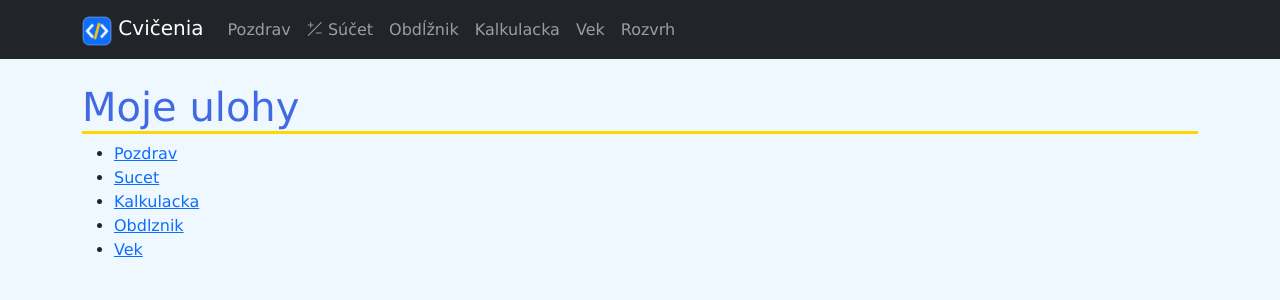
After one commit to Sam-create512/Django2, a Django app: page /ulohy/ in a window 1280 px wide. The commit adds this page. Shown: the top 300 px of the page. Run offline with Django 5.2, Linux system fonts and the light colour scheme.

Commit message:
add base etc

```diff
--- a/cvicenia/domace/urls.py
+++ b/cvicenia/domace/urls.py
@@ -2,7 +2,7 @@ from django.urls import path
 from . import views
 
 urlpatterns = [
-    path('', views.index, name='index'),
+    path('', views.index_domace, name='index_domace'),
     path('vizitka/', views.du2_vizitka, name='vizitka'),
     path('teplota/', views.du3_teplota, name='teplota'),
 ]
--- a/cvicenia/domace/views.py
+++ b/cvicenia/domace/views.py
@@ -1,6 +1,6 @@
 from django.shortcuts import render
 
-def index(request):
+def index_domace(request):
     text = "Toto je moja stranka s domacimi ulohami."
     return render(request, "domace/index.html", {"text": text})
 
--- /dev/null
+++ b/cvicenia/ulohy/static/ulohy/style.css
@@ -0,0 +1,9 @@
+body {
+    background-color: aliceblue;
+    font-family: Verdana, Geneva, Tahoma, sans-serif;
+}
+
+h1{
+    color: royalblue;
+    border-bottom: 3px solid gold;
+}
--- /dev/null
+++ b/cvicenia/ulohy/templates/ulohy/base.html
@@ -0,0 +1,39 @@
+{% load static %}
+<!doctype html>
+<html lang="sk">
+<head>
+  <meta charset="utf-8">
+  <meta name="viewport" content="width=device-width, initial-scale=1">
+  <title>{% block titulok %}Cvičenia{% endblock %}</title>
+  <link href="https://cdn.jsdelivr.net/npm/bootstrap@5.3.9/dist/css/bootstrap.min.css" rel="stylesheet" integrity="sha384-yEPZ7jP9S0QKiUQ0m3jjsO4ProIW7wvR9gXkI7JOGa2XVsw53Yke2bsdkBbjmmiX" crossorigin="anonymous">
+  <link href="https://cdn.jsdelivr.net/npm/bootstrap-icons@1.13.2/font/bootstrap-icons.min.css" rel="stylesheet">
+  <link href="{% static 'ulohy/style.css' %}" rel="stylesheet">
+</head>
+<body>
+  <nav class="navbar navbar-expand-lg bg-dark mb-4" data-bs-theme="dark">
+    <div class="container" >
+      <a class="navbar-brand" href="{% url 'index' %}">
+        <img src="{% static 'ulohy/img/logo.png' %}" alt="" width="30" height="30" class="d-inline-block align-text-top">
+        Cvičenia
+      </a>
+      <button class="navbar-toggler" type="button" data-bs-toggle="collapse" data-bs-target="#menu" aria-controls="menu" aria-expanded="false" aria-label="Zobraziť menu">
+        <span class="navbar-toggler-icon"></span>
+      </button>
+      <div class="collapse navbar-collapse" id="menu">
+        <div class="navbar-nav">
+          <a class="nav-link" href="{% url 'pozdrav' %}">Pozdrav</a>
+          <a class="nav-link" href="{% url 'sucet' %}"><i class="bi bi-plus-slash-minus"></i> Súčet</a>
+          <a class="nav-link" href="{% url 'obdlznik' %}">Obdĺžnik</a>
+          <a class="nav-link" href="{% url 'kalkulacka'%}">Kalkulacka</a>
+          <a class="nav-link" href="{% url 'vek'%}">Vek</a>
+          <a class="nav-link" href="{% url 'rozvrh' %}">Rozvrh</a>
+        </div>
+      </div>
+    </div>
+  </nav>
+  <main class="container">
+    {% block obsah %}{% endblock %}
+  </main>
+  <script src="https://cdn.jsdelivr.net/npm/bootstrap@5.3.9/dist/js/bootstrap.bundle.min.js" integrity="sha384-WyOxWvTyr1QaMPfiPJSv76iReVthorl5uWlFtZPyK0IEB0hGzo9y5Bp9mYanr8Bu" crossorigin="anonymous"></script>
+</body>
+</html>
--- /dev/null
+++ b/cvicenia/ulohy/templates/ulohy/index.html
@@ -0,0 +1,16 @@
+{% extends "ulohy/base.html" %}
+
+{% block titulok %}Moje ulohy{% endblock %}
+
+{% block obsah %}
+<h1>Moje ulohy</h1>
+
+<ul>
+    <li><a href="{% url 'pozdrav'%}">Pozdrav</a></li>
+    <li><a href="{% url 'sucet'%}">Sucet</a></li>
+    <li><a href="{% url 'kalkulacka'%}">Kalkulacka</a></li>
+    <li><a href="{% url 'obdlznik'%}">Obdlznik</a></li>
+    <li><a href="{% url 'vek'%}">Vek</a></li>
+</ul>
+
+{% endblock %}
--- a/cvicenia/ulohy/templates/ulohy/kalkulacka.html
+++ b/cvicenia/ulohy/templates/ulohy/kalkulacka.html
@@ -1,3 +1,8 @@
+{% extends "ulohy/base.html" %}
+
+{% block titulok %}Kalkulacka{% endblock %}
+
+{% block obsah %}
 <h1>Kalkulacka</h1>
 <form method="post">
     {% csrf_token %}
@@ -15,3 +20,4 @@
 {% if vysledok is not None %}
     <p>Výsledok: {{ vysledok }}</p>
 {% endif %}
+{% endblock %}
--- a/cvicenia/ulohy/templates/ulohy/pozdrav.html
+++ b/cvicenia/ulohy/templates/ulohy/pozdrav.html
@@ -1,3 +1,8 @@
+{% extends "ulohy/base.html" %}
+
+{% block titulok %}Pozdrav{% endblock %}
+
+{% block obsah %}
 <h1>Pozdrav</h1>
 <form method="get">
     <label for="meno">Meno:</label>
@@ -8,3 +13,4 @@
 {% if meno %}
     <p>Ahoj, {{ meno }}!</p>
 {% endif %}
+{% endblock %}
--- a/cvicenia/ulohy/templates/ulohy/sucet.html
+++ b/cvicenia/ulohy/templates/ulohy/sucet.html
@@ -1,3 +1,8 @@
+{% extends "ulohy/base.html" %}
+
+{% block titulok %}Sucet{% endblock %}
+
+{% block obsah %}
 <h1>Sucet dvoch cisel</h1>
 <form method="post">
     {% csrf_token %}
@@ -10,3 +15,4 @@
 {% if vysledok %}
     <p>Výsledok: {{ vysledok }}</p>
 {% endif %}
+{% endblock %}
--- a/cvicenia/ulohy/urls.py
+++ b/cvicenia/ulohy/urls.py
@@ -2,6 +2,7 @@ from django.urls import path
 from . import views
 
 urlpatterns = [
+    path('', views.index, name='index'),
 	path('ahoj/', views.ahoj, name='ahoj'),
     path('o-mne/', views.o_mne, name='o_mne'),
     path('rozvrh/', views.rozvrh, name='rozvrh'),
--- a/cvicenia/ulohy/views.py
+++ b/cvicenia/ulohy/views.py
@@ -73,3 +73,6 @@ def vek(request):
         dnes = datetime.date.today()
         vek = dnes.year - rok_narodenia
     return render(request, "ulohy/vek.html", {"vek": vek})
+
+def index(request):
+    return render(request, "ulohy/index.html")
```
Also changed, not shown: cvicenia/ulohy/templates/ulohy/obdlznik.html (+7 -0 lines), cvicenia/ulohy/templates/ulohy/rozvrh.html (+7 -0 lines), cvicenia/ulohy/templates/ulohy/vek.html (+7 -0 lines), cvicenia/ulohy/static/ulohy/img/logo.png (added).
